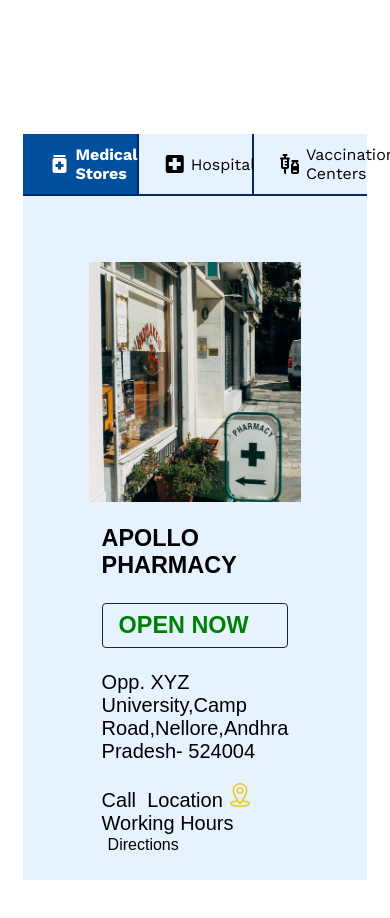
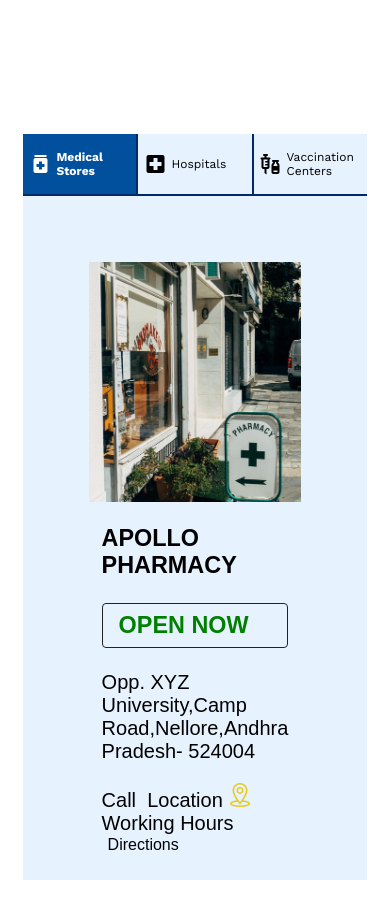
Before and after one commit to sivakumarraju00/Test_Hlt, a plain HTML site: page index.html in a window 390 px wide. Shown: the part 800-1718 px from the top of the page. Drawn offline with nearby package versions, Linux system fonts and the light colour scheme.

Commit message:
Update styles.css

```diff
--- a/css/styles.css
+++ b/css/styles.css
@@ -852,7 +852,8 @@
 @media (max-width: 768px){
 
     .tabBtn{
-        font-size: 16px;
+        font-size: 12px;
+	padding: 6px 5px;
     }
 
     /* siva */
```
